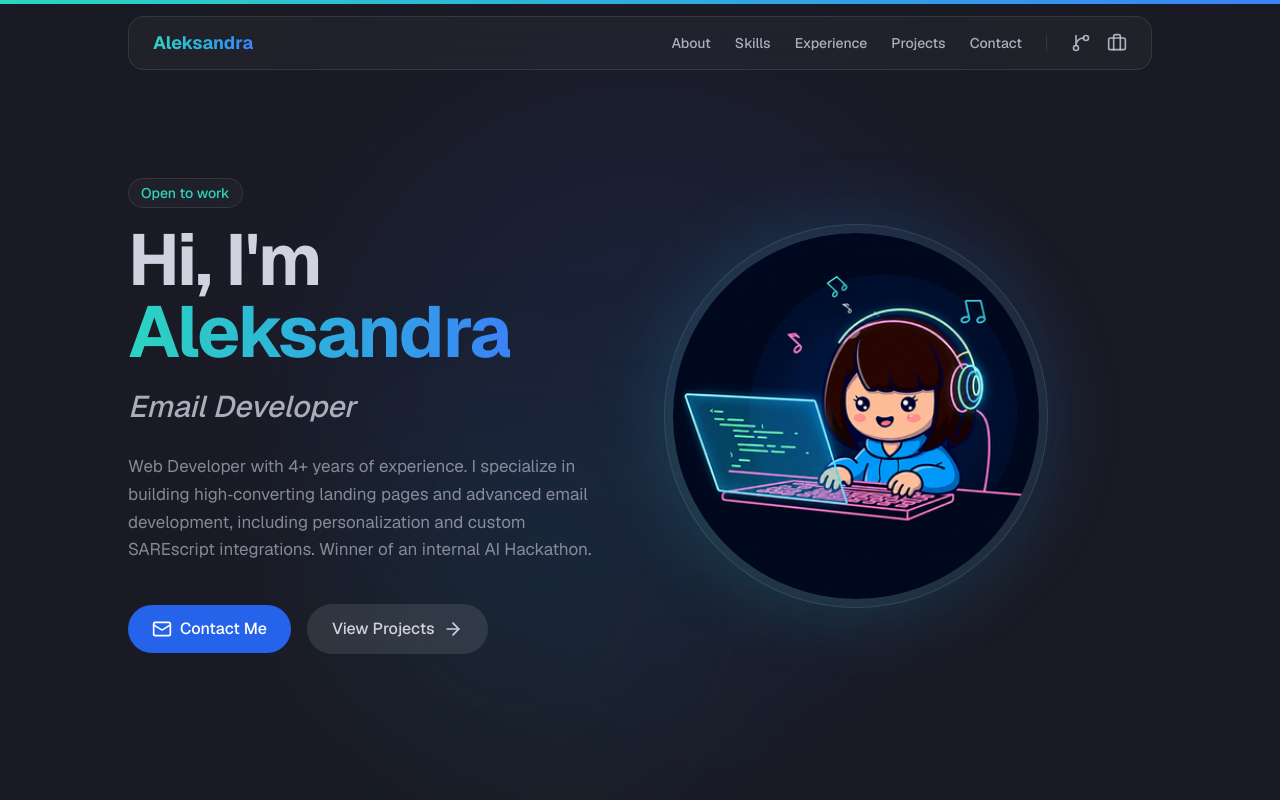
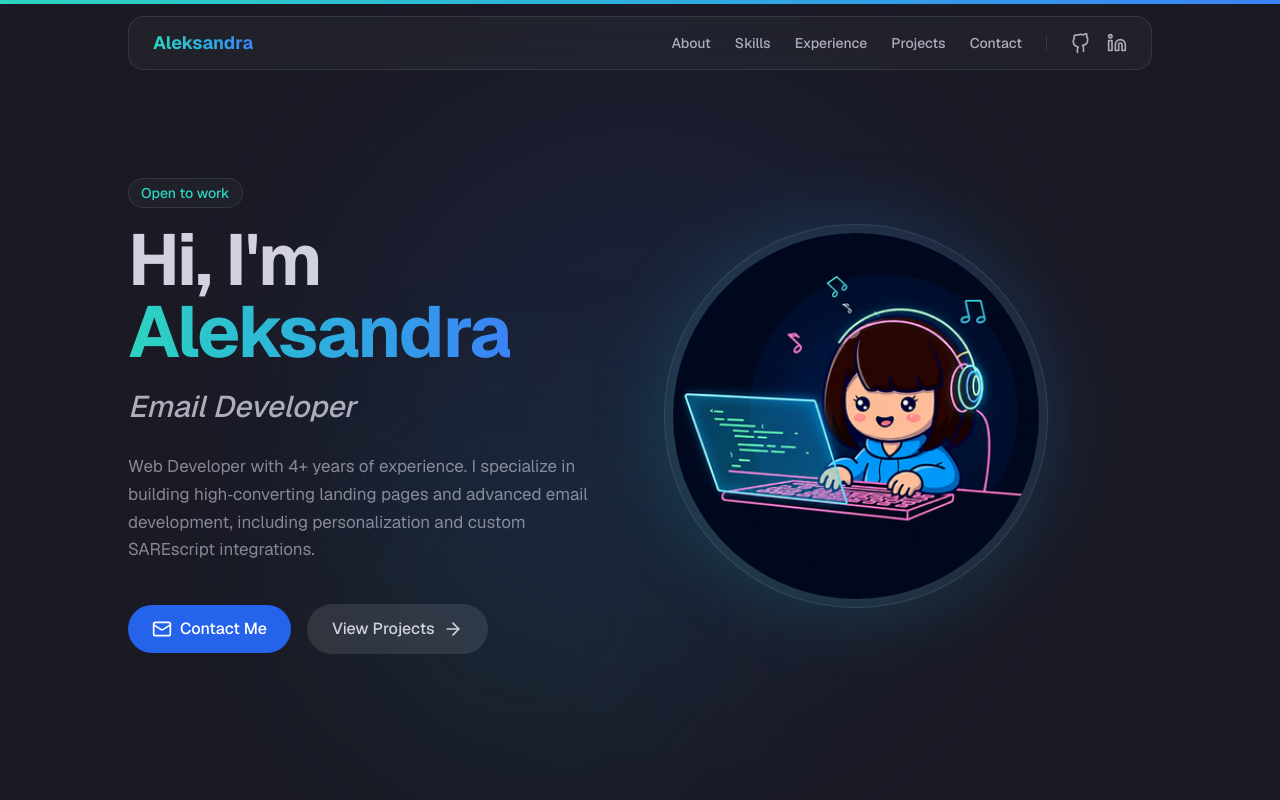
Before and after one commit to NymfaWeb/Portfolio, a Next.js app: page / in a window 1280 px wide. Shown: the top 800 px of the page. Built offline with nearby package versions, Linux system fonts and the light colour scheme.

Commit message:
WCAG, skills upd, UI tweaks

```diff
--- a/src/components/Education.tsx
+++ b/src/components/Education.tsx
@@ -30,7 +30,7 @@ export function Education() {
               transition={{ duration: 0.5, delay: index * 0.1 }}
               className="glass p-8 rounded-2xl w-full max-w-2xl relative group hover:border-emerald-500/30 transition-all duration-300"
             >
-              <div className="absolute top-0 left-1/2 -translate-x-1/2 -translate-y-1/2 w-12 h-12 bg-primary-900 rounded-full border-4 border-background flex items-center justify-center">
+              <div className="absolute top-0 left-1/2 -translate-x-1/2 -translate-y-1/2 w-12 h-12 bg-primary-900 rounded-full border-4 border-background flex items-center justify-center" aria-hidden="true">
                 <GraduationCap className="w-5 h-5 text-emerald-400" />
               </div>
               <div className="mt-4">
--- a/src/components/Experience.tsx
+++ b/src/components/Experience.tsx
@@ -33,7 +33,7 @@ export function Experience() {
               transition={{ duration: 0.5, delay: index * 0.1 }}
               className="relative pl-0 md:pl-12"
             >
-              <div className="hidden md:flex absolute left-[-17px] top-1 w-8 h-8 rounded-full bg-primary-900 border-4 border-background items-center justify-center">
+              <div className="hidden md:flex absolute left-[-17px] top-1 w-8 h-8 rounded-full bg-primary-900 border-4 border-background items-center justify-center" aria-hidden="true">
                 <Briefcase className="w-3 h-3 text-emerald-400" />
               </div>
 
--- a/src/components/Hero.tsx
+++ b/src/components/Hero.tsx
@@ -64,28 +64,25 @@ export function Hero() {
           </div>
 
           <p className="text-[15px] sm:text-[17px] text-foreground/60 leading-relaxed max-w-xl text-center lg:text-left">
-            {RESUME_DATA.personal.bio.split(/AI\s+Hackathon/).map((part, i, arr) => (
-              <span key={i}>
-                {part}
-                {i < arr.length - 1 && <span className="whitespace-nowrap">AI Hackathon</span>}
-              </span>
-            ))}
+            {RESUME_DATA.personal.bio}
           </p>
 
           <div className="flex flex-wrap justify-center lg:justify-start items-center gap-4 mt-4 w-full">
             <a
               href="#contact"
               className="flex items-center gap-2 px-6 py-3 bg-primary-600 hover:bg-primary-500 text-white font-medium rounded-full transition-colors"
+              aria-label="Contact Me via Email"
             >
-              <Mail className="w-5 h-5" />
+              <Mail className="w-5 h-5" aria-hidden="true" />
               Contact Me
             </a>
             <a
               href="#projects"
               className="flex items-center gap-2 px-6 py-3 bg-card-border hover:bg-card-border/80 text-foreground font-medium rounded-full transition-all border border-transparent hover:border-blue-500 hover:text-blue-500"
+              aria-label="View My Projects"
             >
               View Projects
-              <ArrowRight className="w-5 h-5" />
+              <ArrowRight className="w-5 h-5" aria-hidden="true" />
             </a>
           </div>
         </motion.div>
--- a/src/components/Navbar.tsx
+++ b/src/components/Navbar.tsx
@@ -1,11 +1,11 @@
 "use client";
 
 import { motion, AnimatePresence } from "framer-motion";
-import { Download, GitBranch, Briefcase, Menu, X } from "lucide-react";
+import { Download, Menu, X } from "lucide-react";
+import { GithubIcon, LinkedinIcon } from "./ui/Icons";
 import { useState } from "react";
 import { RESUME_DATA } from "@/data/resume";
 import { cn } from "@/lib/utils";
-import { MagneticButton } from "./ui/MagneticButton";
 
 const navLinks = [
   { name: "About", href: "#about" },
@@ -50,34 +50,34 @@ export function Navbar() {
           </ul>
           <div className="h-4 w-px bg-card-border" />
           <div className="flex items-center gap-4">
-            <MagneticButton>
             <a
               href={RESUME_DATA.personal.github}
               target="_blank"
-                rel="noreferrer"
+              rel="noreferrer noopener"
+              aria-label="GitHub Profile"
               className="text-foreground/80 hover:text-emerald-400 transition-colors flex p-2 -m-2"
             >
-                <GitBranch className="w-5 h-5" />
+              <GithubIcon className="w-5 h-5" aria-hidden="true" />
             </a>
-            </MagneticButton>
-            <MagneticButton>
             <a
               href={RESUME_DATA.personal.linkedin}
               target="_blank"
-                rel="noreferrer"
+              rel="noreferrer noopener"
+              aria-label="LinkedIn Profile"
               className="text-foreground/80 hover:text-emerald-400 transition-colors flex p-2 -m-2"
             >
-                <Briefcase className="w-5 h-5" />
+              <LinkedinIcon className="w-5 h-5" aria-hidden="true" />
             </a>
-            </MagneticButton>
           </div>
         </div>
 
         <button
           className="md:hidden text-foreground/80 hover:text-emerald-400 transition-colors"
           onClick={toggleMenu}
+          aria-label={isOpen ? "Zamknij menu" : "Otwórz menu"}
+          aria-expanded={isOpen}
         >
-          {isOpen ? <X className="w-6 h-6" /> : <Menu className="w-6 h-6" />}
+          {isOpen ? <X className="w-6 h-6" aria-hidden="true" /> : <Menu className="w-6 h-6" aria-hidden="true" />}
         </button>
       </nav>
 
@@ -104,26 +104,24 @@ export function Navbar() {
           </ul>
           <div className="h-px w-full bg-card-border" />
           <div className="flex items-center gap-4">
-            <MagneticButton>
             <a
               href={RESUME_DATA.personal.github}
               target="_blank"
-                rel="noreferrer"
+              rel="noreferrer noopener"
+              aria-label="GitHub Profile"
               className="text-foreground/80 hover:text-emerald-400 transition-colors flex p-2 -m-2"
             >
-                <GitBranch className="w-5 h-5" />
+              <GithubIcon className="w-5 h-5" aria-hidden="true" />
             </a>
-            </MagneticButton>
-            <MagneticButton>
             <a
               href={RESUME_DATA.personal.linkedin}
               target="_blank"
-                rel="noreferrer"
+              rel="noreferrer noopener"
+              aria-label="LinkedIn Profile"
               className="text-foreground/80 hover:text-emerald-400 transition-colors flex p-2 -m-2"
             >
-                <Briefcase className="w-5 h-5" />
+              <LinkedinIcon className="w-5 h-5" aria-hidden="true" />
             </a>
-            </MagneticButton>
           </div>
         </motion.div>
       )}
--- a/src/components/Skills.tsx
+++ b/src/components/Skills.tsx
@@ -43,7 +43,7 @@ function SkillCategory({
             whileTap={{ scale: 0.95 }}
             className="glass glass-hover flex items-center gap-2 px-4 py-2 rounded-xl cursor-default"
           >
-            <skill.icon className="w-4 h-4 text-emerald-400" />
+            <skill.icon className="w-4 h-4 text-emerald-400" aria-hidden="true" />
             <span className="text-sm font-medium text-foreground/80">
               {skill.name}
             </span>
--- /dev/null
+++ b/src/components/ui/Icons.tsx
@@ -0,0 +1,41 @@
+import { SVGProps } from "react";
+
+export function GithubIcon(props: SVGProps<SVGSVGElement>) {
+  return (
+    <svg
+      xmlns="http://www.w3.org/2000/svg"
+      width="24"
+      height="24"
+      viewBox="0 0 24 24"
+      fill="none"
+      stroke="currentColor"
+      strokeWidth="2"
+      strokeLinecap="round"
+      strokeLinejoin="round"
+      {...props}
+    >
+      <path d="M15 22v-4a4.8 4.8 0 0 0-1-3.24c3-.34 6-1.53 6-6.76a5.2 5.2 0 0 0-1.36-3.6 4 4 0 0 0-.1-3.55s-1.11-.36-3.6 1.34a12 12 0 0 0-6.6 0C5.31 2.5 4.2 2.86 4.2 2.86a4 4 0 0 0-.1 3.55A5.2 5.2 0 0 0 2.74 10c0 5.22 3 6.42 6 6.76a4.8 4.8 0 0 0-1 3.24v4" />
+    </svg>
+  );
+}
+
+export function LinkedinIcon(props: SVGProps<SVGSVGElement>) {
+  return (
+    <svg
+      xmlns="http://www.w3.org/2000/svg"
+      width="24"
+      height="24"
+      viewBox="0 0 24 24"
+      fill="none"
+      stroke="currentColor"
+      strokeWidth="2"
+      strokeLinecap="round"
+      strokeLinejoin="round"
+      {...props}
+    >
+      <path d="M16 8a6 6 0 0 1 6 6v7h-4v-7a2 2 0 0 0-2-2 2 2 0 0 0-2 2v7h-4v-7a6 6 0 0 1 6-6z" />
+      <rect width="4" height="12" x="2" y="9" />
+      <circle cx="4" cy="4" r="2" />
+    </svg>
+  );
+}
--- a/src/data/resume.ts
+++ b/src/data/resume.ts
@@ -13,7 +13,7 @@ export const RESUME_DATA = {
   personal: {
     name: "Aleksandra Gromek",
     title: "Web Developer",
-    bio: "Web Developer with 4+ years of experience. I specialize in building high‑converting landing pages and advanced email development, including personalization and custom SAREscript integrations. Winner of an internal AI Hackathon.",
+    bio: "Web Developer with 4+ years of experience. I specialize in building high‑converting landing pages and advanced email development, including personalization and custom SAREscript integrations.",
     email: "web.agromek@gmail.com",
     phone: "512 060 076",
     location: "Żyrardów / Remote",
@@ -43,9 +43,10 @@ export const RESUME_DATA = {
       { name: "Docker", icon: Server },
       { name: "Figma", icon: PenTool },
       { name: "Photoshop", icon: PenTool },
-      { name: "Cursor", icon: Sparkles },
-      { name: "Antigravity", icon: Sparkles },
       { name: "WordPress", icon: Globe },
+      { name: "WCAG", icon: Layout },
+      { name: "Code Review", icon: Code },
+      { name: "API", icon: Server },
     ],
   },
   experience: [
@@ -60,7 +61,6 @@ export const RESUME_DATA = {
         "Conduct internal training sessions on email coding best practices for the team.",
         "Analyze technical requirements and mailings to deliver optimal solutions for clients.",
         "Code XML surveys and maintain Git repositories for version control.",
-        "Participant – Internal AI Hackathon: Awarded first place in the Open Category for developing an AI-powered solution addressing a business challenge.",
       ],
       stats: ["500+ Email Templates", "10+ Landing Pages"],
       tags: ["HTML5", "CSS", "JavaScript", "PHP", "Tailwind", "Next.js", "Docker", "Git"],
```
Also changed, not shown: src/components/Contact.tsx (+5 -4 lines), src/components/Projects.tsx (+6 -4 lines). Lines whose indentation alone changed are shown as unchanged.
